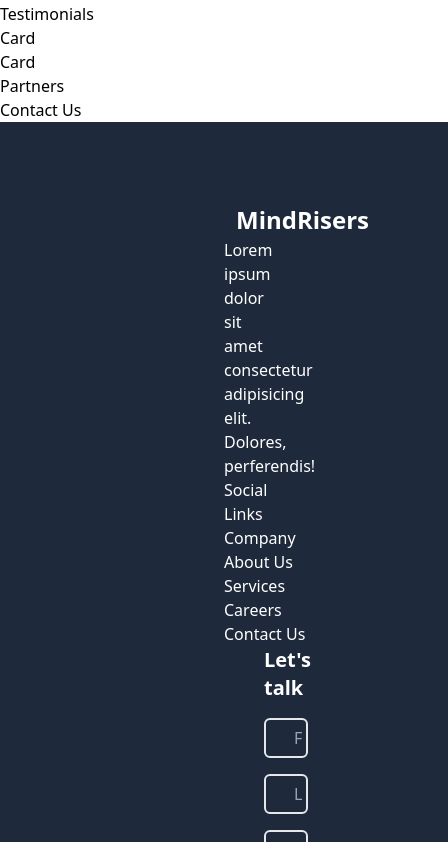
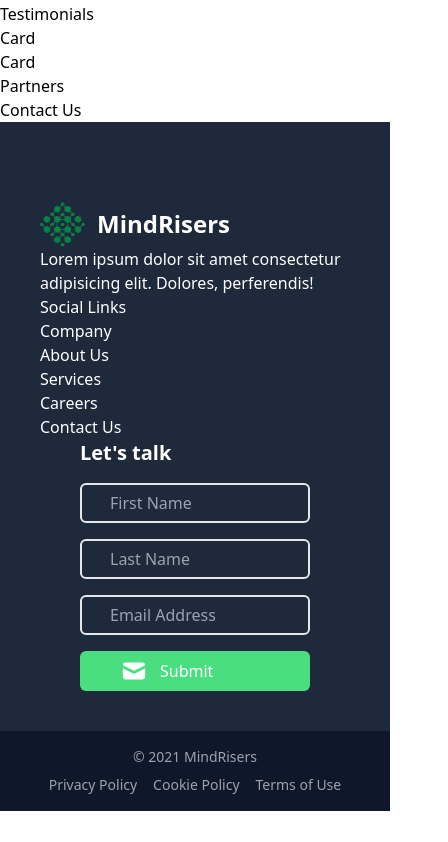
Before and after one commit to pranjaltimsina/mindrisers, a React (Create React App) app: page / in a window 390 px wide. Shown: the part 3820-4662 px from the top of the page, 448 px wide, since content can reach past the window. After the commit the page ends 4631 px from the top, so only its background shows below. Built offline with nearby package versions, Linux system fonts and the light colour scheme.

Commit message:
fix: content overflow on footer in small devices due to too much padding

```diff
--- a/src/components/FooterComponents/Footer.tsx
+++ b/src/components/FooterComponents/Footer.tsx
@@ -6,7 +6,7 @@ import FooterPageLinks from './FooterPageLinks'
 const Footer = () => {
   return (
     <footer className='text-white w-full h-max sm:h-max '>
-      <div className='flex h-max w-full flex-col sm:flex-row sm:justify-between bg-slate-800 px-56 pt-20 pb-10 overflow-x-hidden'>
+      <div className='flex h-max w-full flex-col sm:flex-row sm:justify-between bg-slate-800 px-10 sm:px-56 pt-20 pb-10 overflow-x-hidden'>
         <CompanyInfo />
         <FooterPageLinks />
         <FooterContact />
```
